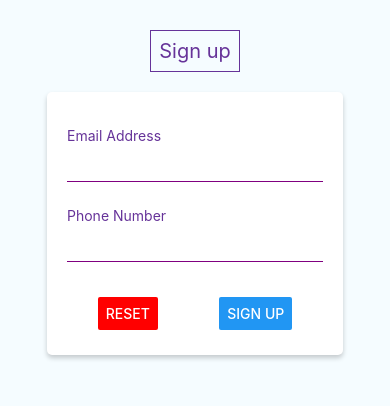
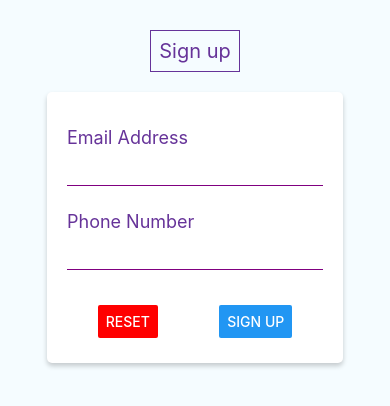
Before and after one commit to qcwssss/CS5520-Assignment1, a React Native app: screen / in a window 390 px wide. Shown: the top 406 px of the page. Built offline with nearby package versions, Linux system fonts and the light colour scheme.

Commit message:
refactor text displayed

```diff
--- a/components/ConfirmInfo.js
+++ b/components/ConfirmInfo.js
@@ -0,0 +1,16 @@
+import { View, Text } from "react-native";
+import TextDisplayed from "./TextComponent";
+import React from "react";
+
+const ConfirmInfo = () => {
+  return (
+    <View>
+      <TextDisplayed text={"You have entered:"} />
+      <TextDisplayed text={"Email"} />
+      <TextDisplayed text={"phone"} />
+      <TextDisplayed text={"Please confirm they are correct."} />
+    </View>
+  );
+};
+
+export default ConfirmInfo;
--- a/components/InputField.js
+++ b/components/InputField.js
@@ -1,11 +1,12 @@
 import { View, Text, TextInput, Button } from "react-native";
 import React from "react";
 import { styles } from "../styles/styles";
+import TextDisplayed from "./TextComponent";
 
 const InputField = ({ label, enteredText, error, setValue }) => {
   return (
     <View style={styles.inputContainer}>
-      <Text style={styles.inputLabel}>{label}</Text>
+      <Text style={[styles.text, { marginVertical: 10 }]}>{label}</Text>
       <TextInput
         style={styles.inputField}
         value={enteredText}
--- /dev/null
+++ b/components/TextComponent.js
@@ -0,0 +1,13 @@
+import { View, Text } from "react-native";
+import React from "react";
+import { styles } from "../styles/styles";
+
+const TextDisplayed = ({ text }) => {
+  return (
+    <View>
+      <Text style={styles.text}>{text}</Text>
+    </View>
+  );
+};
+
+export default TextDisplayed;
--- a/screens/ConfirmScreen.js
+++ b/screens/ConfirmScreen.js
@@ -2,16 +2,19 @@ import { View, Text, Modal, StyleSheet, Button } from "react-native";
 import React from "react";
 import { styles } from "../styles/styles";
 import BasicButton from "../components/ButtonComponent";
+import TextDisplayed from "../components/TextComponent";
+import ConfirmInfo from "../components/ConfirmInfo";
 
 const ConfirmScreen = ({ modalVisible, onGoback }) => {
   return (
     <Modal visible={modalVisible}>
       <View style={[styles.container, { justifyContent: "center" }]}>
         <View style={styles.card}>
-          <Text>You have entered:</Text>
-          <Text>Email</Text>
-          <Text>phone</Text>
-          <Text>Please confirm they are correct</Text>
+          {/* <TextDisplayed text={"You have entered:"} />
+          <TextDisplayed text={"Email"} />
+          <TextDisplayed text={"phone"} />
+          <TextDisplayed text={"Please confirm they are correct."} /> */}
+          <ConfirmInfo />
           <View style={confirmStyles.buttonContainer}>
             <BasicButton
               btnTitle={"Go back"}
--- a/styles/styles.js
+++ b/styles/styles.js
@@ -53,10 +53,10 @@ const styles = StyleSheet.create({
     flexDirection: "column",
     alignItems: "flex-start",
   },
-  inputLabel: {
+  text: {
     width: "100%",
     color: rebeccapurple,
-    marginVertical: 10,
+    fontSize: 18,
   },
   inputField: {
     width: "100%",
@@ -71,6 +71,7 @@ const styles = StyleSheet.create({
     marginTop: 20,
     justifyContent: "space-around",
   },
+
   button: {
     padding: 5,
   },
```
